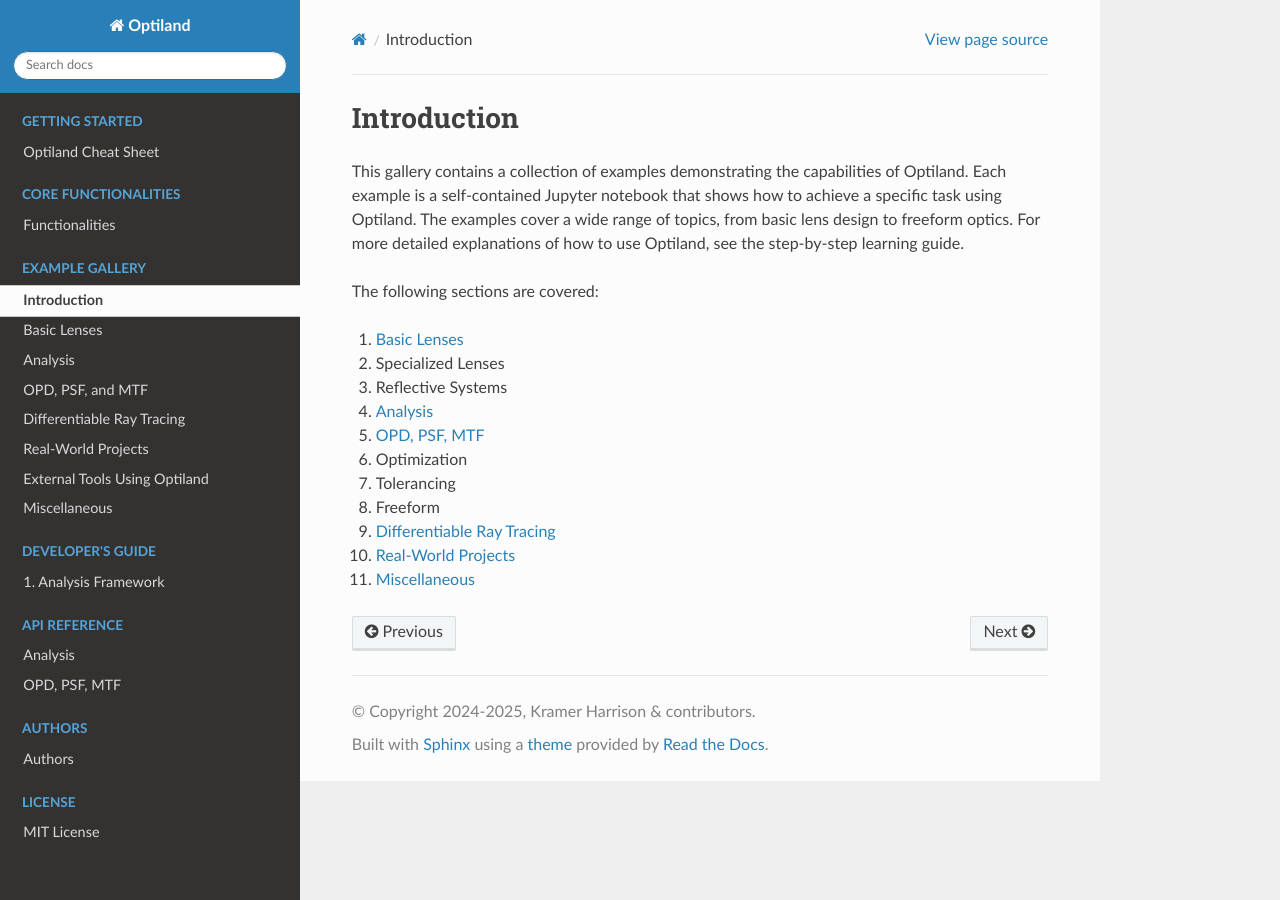
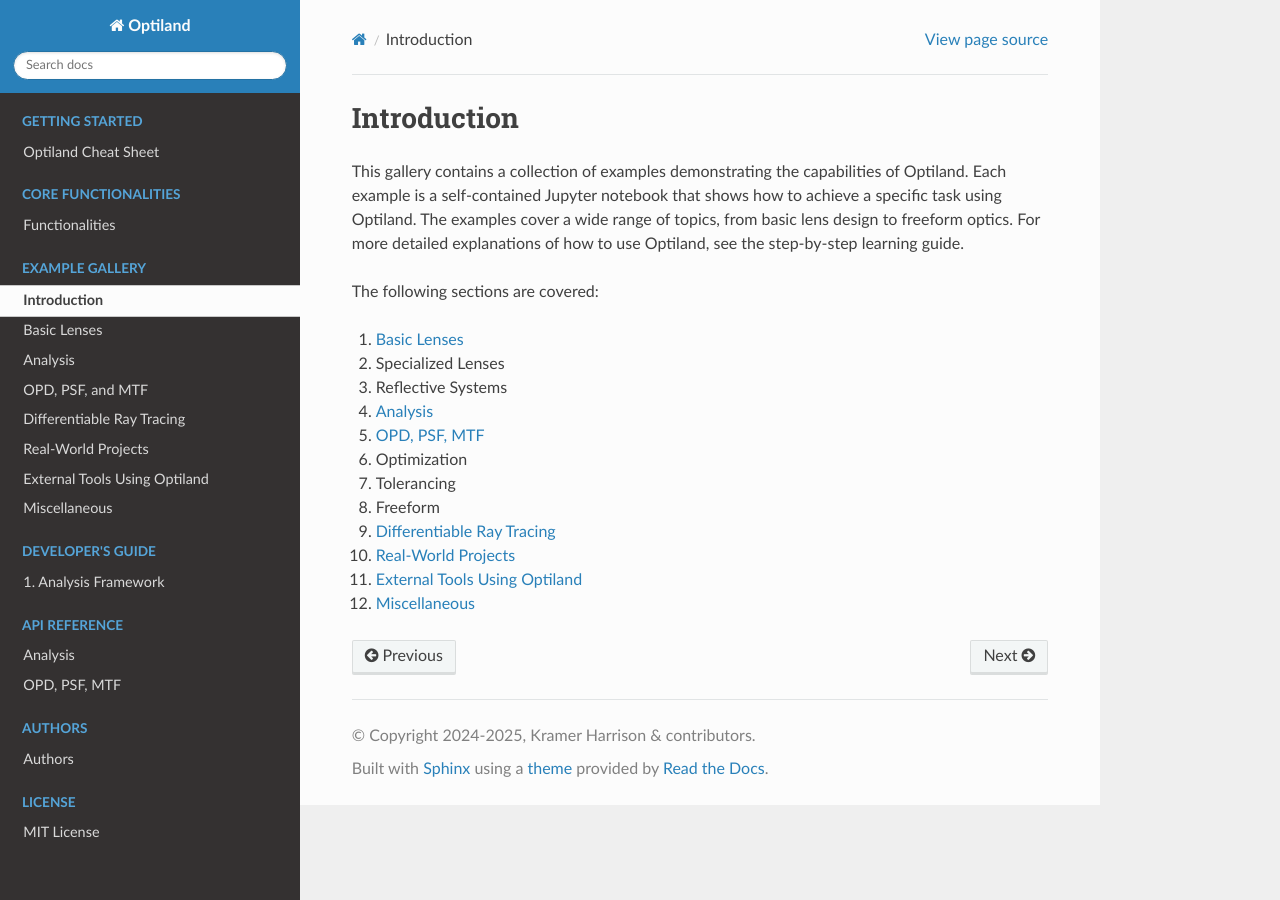
Before and after one commit to HarrisonKramer/optiland, a Sphinx documentation site: the page built from docs/gallery/introduction.rst, in a window 1280 px wide. Built offline with Sphinx 7.4.7 and the Read the Docs theme 3.1.0, drawn with Linux system fonts in a browser that asks for light colours; pages that are not in the unit, such as notebooks, are missing from menus.

Commit message:
docs: Update introduction to include External Tools section in the gallery

```diff
--- a/docs/gallery/introduction.rst
+++ b/docs/gallery/introduction.rst
@@ -18,4 +18,5 @@
 8. :ref:`Freeform <gallery_freeforms>`
 9. :ref:`Differentiable Ray Tracing <gallery_drt>`
 10. :ref:`Real-World Projects <gallery_projects>`
-11. :ref:`Miscellaneous <gallery_miscellaneous>`
+11. :ref:`External Tools Using Optiland <gallery_external_tools>`
+12. :ref:`Miscellaneous <gallery_miscellaneous>`
```
